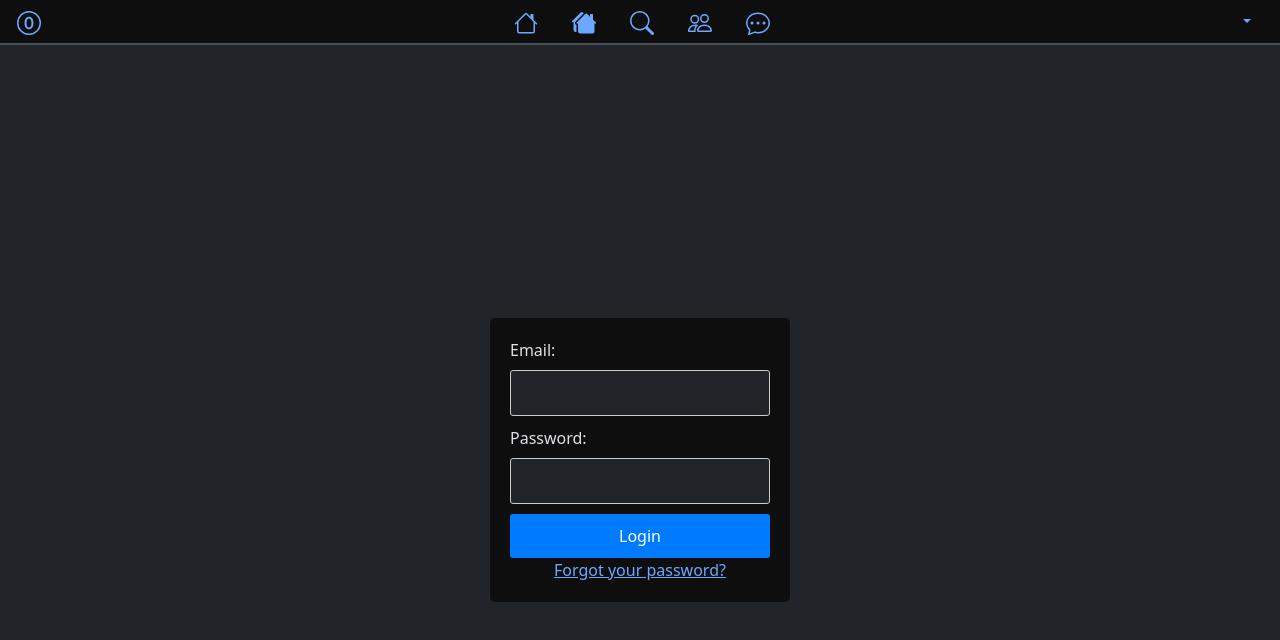
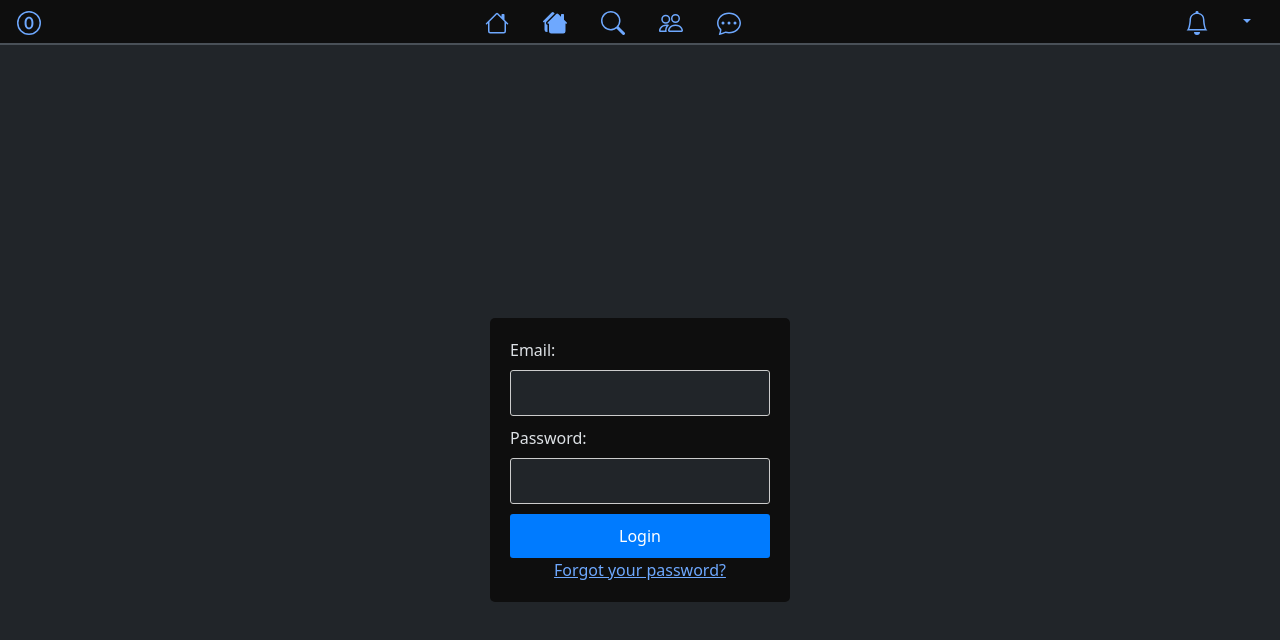
Before and after one commit to MateusTum/social, a React (Create React App) app in the folder social-frontend/: page /login in a window 1280 px wide. Shown: the top 640 px of the page. Built offline with nearby package versions, Linux system fonts and the light colour scheme.

Commit message:
Update Navbar
Add notifications in layout
Centralize elements

```diff
--- a/social-frontend/src/Components/header/Header.js
+++ b/social-frontend/src/Components/header/Header.js
@@ -13,9 +13,7 @@ const AppHeader = () => {
   return (
     <header className="border-bottom fixed-top p-0">
       <Container fluid>
-        <Row>
             <AppNavBar/>
-        </Row>
       </Container>
     </header>
   );
--- a/social-frontend/src/Components/navbar/AppNavBar.js
+++ b/social-frontend/src/Components/navbar/AppNavBar.js
@@ -2,7 +2,7 @@ import React from "react";
 import { NavLink, useLocation, Link } from "react-router-dom";
 
 // Bootstrap imports
-import { Nav, NavDropdown } from "react-bootstrap";
+import { Nav, NavDropdown, Row, Col } from "react-bootstrap";
 
 // Import Icons
 import Icons from "../../assets/svgs/nav_svgs/NavIcons";
@@ -15,7 +15,7 @@ import styles from "./navbar_styles.module.scss";
 
 function NavUserDropdown() {
   return (
-    <NavDropdown menuVariant="dark" className="ms-auto">
+    <NavDropdown menuVariant="dark">
       <NavDropdown.Item href="#action/3.1"></NavDropdown.Item>
       <NavDropdown.Item href="#action/3.2">Another action</NavDropdown.Item>
       <NavDropdown.Item href="#action/3.3">Something</NavDropdown.Item>
@@ -33,23 +33,31 @@ const AppNavBar = () => {
   // Simulate loggedin
   const isAuthenticated = true;
 
-  const { House, Houses, Search, People, Chat } = Icons;
+  const { House, Houses, Search, People, Chat, Notification } = Icons;
 
   return (
+    <Row className={styles.navbar}>
       <Nav
         variant="tabs"
         defaultActiveKey="/home"
         activeKey={defaultActiveKey}
-      className={`justify-content-center ${styles.navbar}`}
+        className={`${styles.navbar}`}
       >
-      <Nav.Item className="me-auto">
+
+        {/* Logo Link */}
+        <Col className={`${styles.logoWrapper}`}>
+          <Nav.Item>
             <Nav.Link as={Link}>
               {/* Logo placeholder */}
               <Logo />
             </Nav.Link>
           </Nav.Item>
+        </Col>
+
+        {/* Menu with tabs */}
         {isAuthenticated && (
           <>
+            <Col lg={9} className="d-flex justify-content-center ms-auto me-auto">
               <Nav.Item>
                 <Nav.Link as={NavLink} to="/home">
                   <House />
@@ -75,11 +83,21 @@ const AppNavBar = () => {
                   <Chat />
                 </Nav.Link>
               </Nav.Item>
+            </Col>
+
+            {/* Notifications and user configs */}
+            <Col className={`d-flex ${styles.userTab}`} lg={1}>
+              <Nav.Item>
+                <Nav.Link as={NavLink} to="/">
+                  <Notification />
+                </Nav.Link>
+              </Nav.Item>
               <NavUserDropdown />
+            </Col>
           </>
         )}
         {!isAuthenticated && (
-        <>
+          <Col lg={4} className="d-flex">
             <Nav.Item>
               <Nav.Link as={NavLink} to="/login">
                 Login
@@ -90,9 +108,10 @@ const AppNavBar = () => {
                 Sign Up
               </Nav.Link>
             </Nav.Item>
-          </>
+          </Col>
         )}
       </Nav>
+    </Row>
   );
 };
 
--- a/social-frontend/src/Components/navbar/navbar_styles.module.scss
+++ b/social-frontend/src/Components/navbar/navbar_styles.module.scss
@@ -1,5 +1,17 @@
 @import "../../_variables.scss";
 
 .navbar {
+    // Color scheme
     background-color: $primary-color;
+
+    // Padding
+    padding: 0px;
+
+    .logoWrapper {
+        max-width: fit-content;
+    }
+
+    .userTab {
+        max-width: fit-content;
+    }
 }
--- a/social-frontend/src/assets/svgs/nav_svgs/NavIcons.js
+++ b/social-frontend/src/assets/svgs/nav_svgs/NavIcons.js
@@ -83,12 +83,29 @@ function Chat() {
   );
 }
 
+function Notification() {
+  return (
+    <svg
+      xmlns="http://www.w3.org/2000/svg"
+      width="1.5em"
+      height="1.5em"
+      fill="currentColor"
+      className="bi bi-bell"
+      viewBox="0 0 16 16"
+    >
+      <path d="M8 16a2 2 0 002-2H6a2 2 0 002 2M8 1.918l-.797.161A4 4 0 004 6c0 .628-.134 2.197-.459 3.742-.16.767-.376 1.566-.663 2.258h10.244c-.287-.692-.502-1.49-.663-2.258C12.134 8.197 12 6.628 12 6a4 4 0 00-3.203-3.92zM14.22 12c.223.447.481.801.78 1H1c.299-.199.557-.553.78-1C2.68 10.2 3 6.88 3 6c0-2.42 1.72-4.44 4.005-4.901a1 1 0 111.99 0A5 5 0 0113 6c0 .88.32 4.2 1.22 6"></path>
+    </svg>
+  );
+}
+
+
 const Icons = {
   House: House,
   Houses: Houses,
   Search: Search,
   People: People,
   Chat: Chat,
+  Notification, Notification,
 };
 
 export default Icons;
```
Lines whose indentation alone changed are shown as unchanged.
